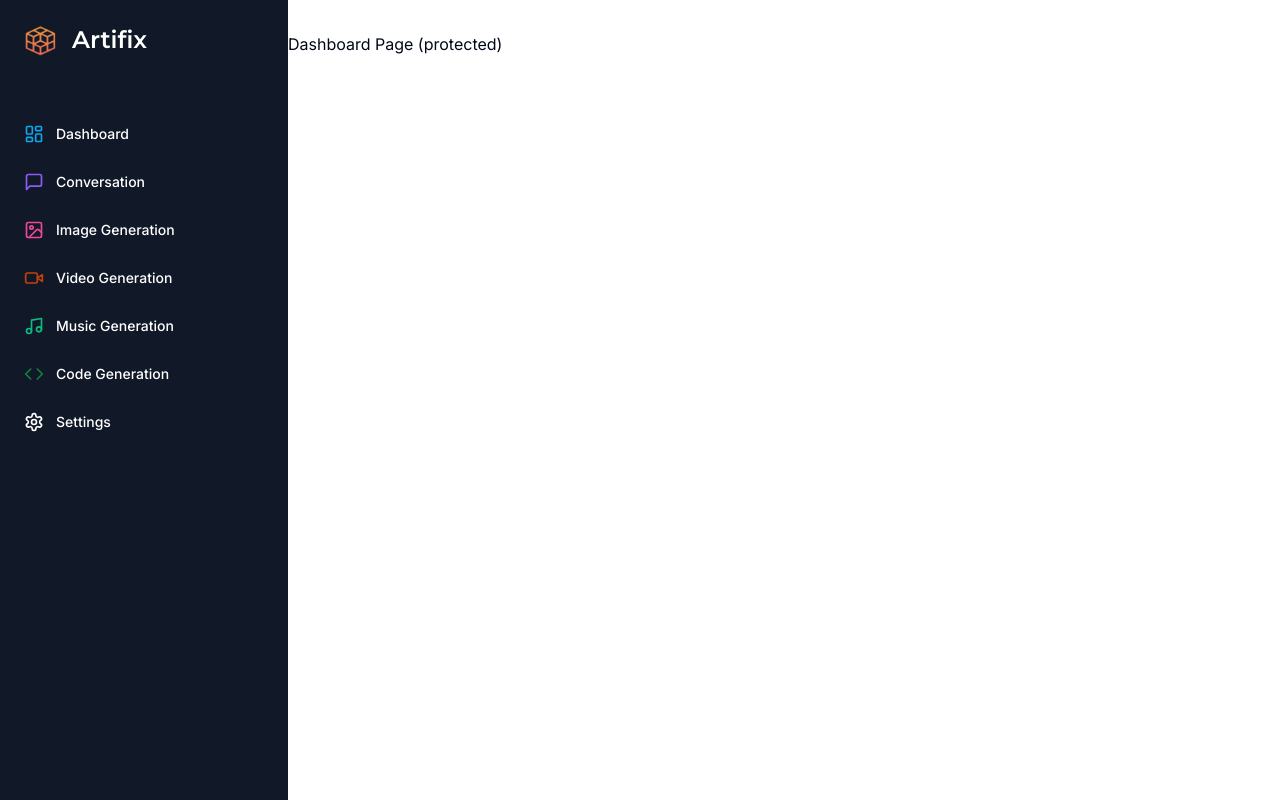
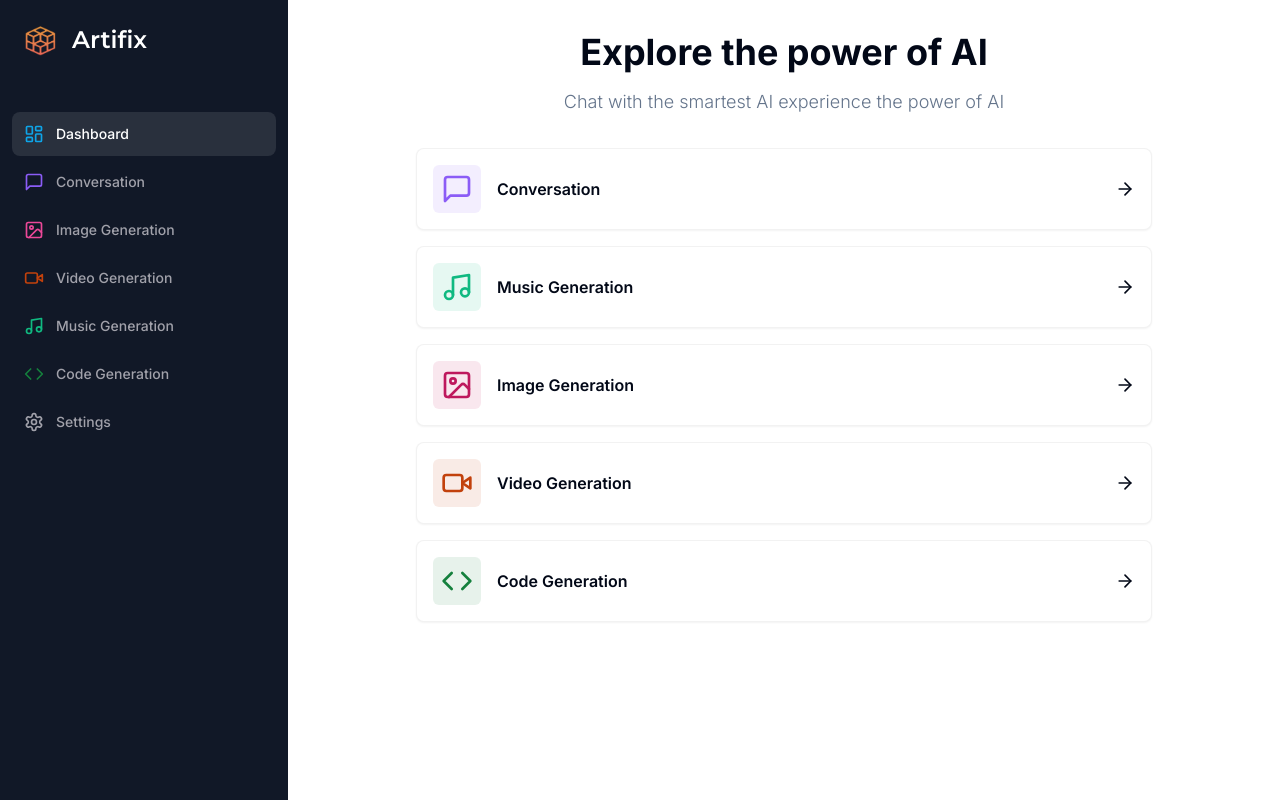
Before and after one commit to sherifzaher/artifix, a Next.js app: page /dashboard in a window 1280 px wide. Built offline with nearby package versions, Linux system fonts and the light colour scheme.

Commit message:
implement dashboard layout + page

```diff
--- a/app/(dashboard)/(routes)/dashboard/page.tsx
+++ b/app/(dashboard)/(routes)/dashboard/page.tsx
@@ -1,7 +1,71 @@
+"use client";
+
+import Link from "next/link";
+import {ArrowRight, Code, MessageSquare, Music, Video, Image} from "lucide-react";
+import {Card} from "@/components/ui/card";
+
+import {cn} from "@/lib/utils";
+import {useRouter} from "next/navigation";
+
+const tools = [
+  {
+    label: "Conversation",
+    icon: MessageSquare,
+    color: 'text-violet-500',
+    bgColor: 'bg-violet-500/10',
+    href: '/conversation'
+  },
+  {
+    label: "Music Generation",
+    icon: Music,
+    color: 'text-emerald-500',
+    bgColor: 'bg-emerald-500/10',
+    href: '/music'
+  },
+  {
+    label: "Image Generation",
+    icon: Image,
+    color: 'text-pink-700',
+    bgColor: 'bg-pink-700/10',
+    href: '/image'
+  },
+  {
+    label: "Video Generation",
+    icon: Video,
+    color: 'text-orange-700',
+    bgColor: 'bg-orange-700/10',
+    href: '/video'
+  },
+  {
+    label: "Code Generation",
+    icon: Code,
+    color: 'text-green-700',
+    bgColor: 'bg-green-700/10',
+    href: '/conversation'
+  }
+]
+
 export default function DashboardPage() {
+  const router = useRouter();
   return (
     <div>
-      <p>Dashboard Page (protected)</p>
+      <div className="mb-8 space-y-4">
+        <h2 className="text-2xl md:text-4xl font-bold text-center">Explore the power of AI</h2>
+        <p className="text-muted-foreground font-light text-sm md:text-lg text-center">Chat with the smartest AI experience the power of AI</p>
+      </div>
+      <div className="px-4 md:px-20 lg:px-32 space-y-4">
+        {tools.map((tool) => (
+          <Card onClick={() => router.push(tool.href)} key={tool.href} className="p-4 border-black/5 flex items-center justify-between hover:shadow-md transition cursor-pointer">
+            <div className="flex items-center gap-x-4">
+              <div className={cn("p-2 w-fit rounded-md", tool.bgColor)}>
+                <tool.icon className={cn("w-8 h-8", tool.color)} />
+              </div>
+              <div className="font-semibold">{tool.label}</div>
+            </div>
+            <ArrowRight className="w-5 h-5" />
+          </Card>
+        ))}
+      </div>
     </div>
   )
 }
--- a/components/mobile-sidebar.tsx
+++ b/components/mobile-sidebar.tsx
@@ -4,8 +4,16 @@
 import {Button} from "@/components/ui/button";
 import {Sheet, SheetContent, SheetTrigger} from "@/components/ui/sheet";
 import Sidebar from "@/components/sidebar";
+import {useEffect, useState} from "react";
 
 export default function MobileSidebar(){
+  const [isMounted, setIsMounted] = useState(false);
+  useEffect(() => {
+    setIsMounted(true);
+  }, []);
+
+  if (!isMounted) return null;
+
   return (
     <Sheet>
       <SheetTrigger>
--- a/components/sidebar.tsx
+++ b/components/sidebar.tsx
@@ -3,6 +3,7 @@
 import Link from "next/link";
 import Image from "next/image";
 import { Montserrat } from "next/font/google";
+import {usePathname} from "next/navigation";
 
 import {cn} from "@/lib/utils";
 import {Code, ImageIcon, LayoutDashboard, MessageSquare, Music, Settings, VideoIcon} from "lucide-react";
@@ -54,6 +55,8 @@
 ]
 
 export default function Sidebar(){
+  const pathname = usePathname();
+
   return (
       <div className="space-y-4 py-4 flex flex-col h-full bg-[#111827] text-white">
           <div className="px-3 py-2 flex-1">
@@ -65,7 +68,7 @@
             </Link>
             <div className="space-y-1">
               {routes.map((route) => (
-                  <Link href={route.href} key={route.href} className="text-sm group flex p-3 w-full justify-start font-medium cursor-pointer hover:text-white hover:bg-white/10 rounded-lg transition">
+                <Link href={route.href} key={route.href} className={cn("text-sm group flex p-3 w-full justify-start font-medium cursor-pointer hover:text-white hover:bg-white/10 rounded-lg transition", pathname === route.href ? "text-white bg-white/10" : "text-zinc-400")}>
                   <div className="flex items-center flex-1">
                     <route.icon className={cn("h-5 w-5 mr-3", route.color)} />
                     {route.label}
--- /dev/null
+++ b/components/ui/card.tsx
@@ -0,0 +1,79 @@
+import * as React from "react"
+
+import { cn } from "@/lib/utils"
+
+const Card = React.forwardRef<
+  HTMLDivElement,
+  React.HTMLAttributes<HTMLDivElement>
+>(({ className, ...props }, ref) => (
+  <div
+    ref={ref}
+    className={cn(
+      "rounded-lg border bg-card text-card-foreground shadow-sm",
+      className
+    )}
+    {...props}
+  />
+))
+Card.displayName = "Card"
+
+const CardHeader = React.forwardRef<
+  HTMLDivElement,
+  React.HTMLAttributes<HTMLDivElement>
+>(({ className, ...props }, ref) => (
+  <div
+    ref={ref}
+    className={cn("flex flex-col space-y-1.5 p-6", className)}
+    {...props}
+  />
+))
+CardHeader.displayName = "CardHeader"
+
+const CardTitle = React.forwardRef<
+  HTMLParagraphElement,
+  React.HTMLAttributes<HTMLHeadingElement>
+>(({ className, ...props }, ref) => (
+  <h3
+    ref={ref}
+    className={cn(
+      "text-2xl font-semibold leading-none tracking-tight",
+      className
+    )}
+    {...props}
+  />
+))
+CardTitle.displayName = "CardTitle"
+
+const CardDescription = React.forwardRef<
+  HTMLParagraphElement,
+  React.HTMLAttributes<HTMLParagraphElement>
+>(({ className, ...props }, ref) => (
+  <p
+    ref={ref}
+    className={cn("text-sm text-muted-foreground", className)}
+    {...props}
+  />
+))
+CardDescription.displayName = "CardDescription"
+
+const CardContent = React.forwardRef<
+  HTMLDivElement,
+  React.HTMLAttributes<HTMLDivElement>
+>(({ className, ...props }, ref) => (
+  <div ref={ref} className={cn("p-6 pt-0", className)} {...props} />
+))
+CardContent.displayName = "CardContent"
+
+const CardFooter = React.forwardRef<
+  HTMLDivElement,
+  React.HTMLAttributes<HTMLDivElement>
+>(({ className, ...props }, ref) => (
+  <div
+    ref={ref}
+    className={cn(" flex items-center p-6 pt-0", className)}
+    {...props}
+  />
+))
+CardFooter.displayName = "CardFooter"
+
+export { Card, CardHeader, CardFooter, CardTitle, CardDescription, CardContent }
```
Lines whose indentation alone changed are shown as unchanged.
